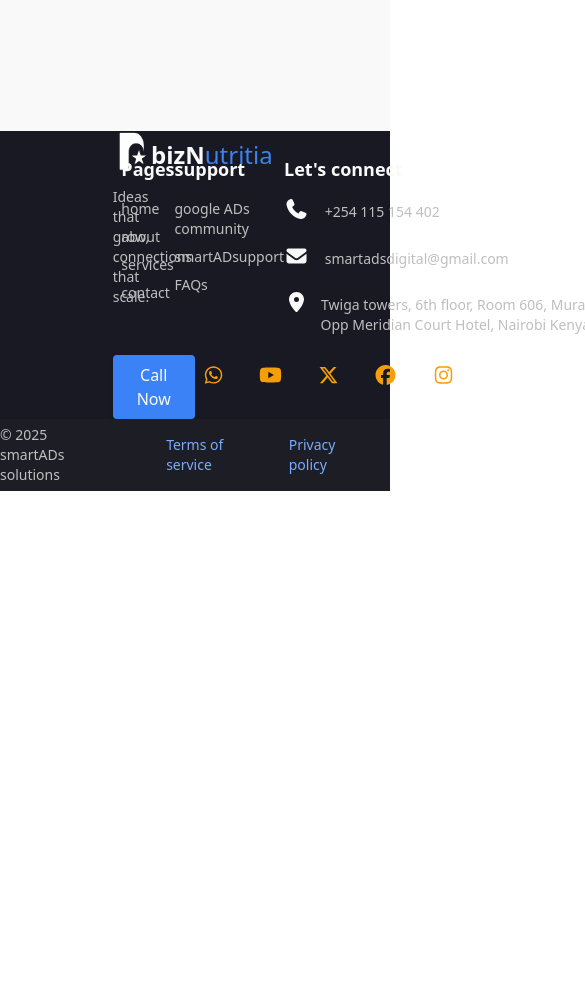
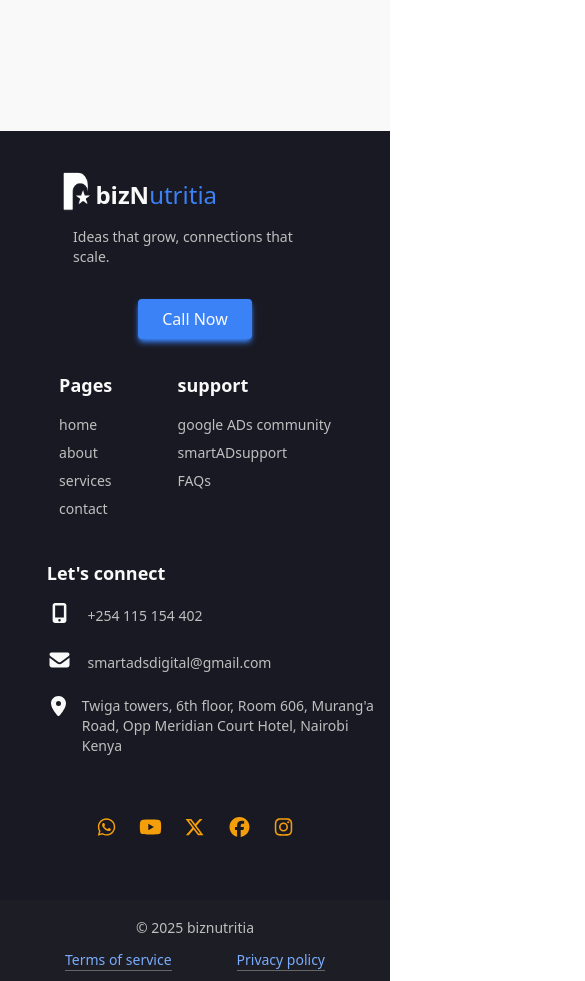
Before and after one commit to SmartMinds1/Portfolio, a React (Vite) app: page /contact in a window 390 px wide. Shown: the part 3100-4081 px from the top of the page, 585 px wide, since content can reach past the window. Before the commit the page ends 3591 px from the top, so only its background shows below. Built offline with nearby package versions, Linux system fonts and the light colour scheme.

Commit message:
Created a responsive footer

```diff
--- a/src/components/BusinessCard.jsx
+++ b/src/components/BusinessCard.jsx
@@ -4,7 +4,7 @@
   return (
     <div className="flex flex-col md:flex-row gap-10 justify-center items-center py-20">
       {/* Front Side */}
-      <div className="w-[350px] h-[200px] bg-white rounded-2xl shadow-lg p-6 flex flex-col justify-between">
+      <div className="w-[350px] h-[200px] bg-[aliceblue] rounded-2xl shadow-lg p-6 flex flex-col justify-between">
         {/* Logo + Brand Name */}
         <div>
           <div className="w-fit">
--- a/src/components/Footer.jsx
+++ b/src/components/Footer.jsx
@@ -2,25 +2,27 @@
 import { Link } from "react-router-dom";
 import Socials from "./Socials";
 import { FontAwesomeIcon } from "@fortawesome/react-fontawesome";
-import { faEnvelope, faLocationDot, faLocationPin, faMailBulk, faMapLocation, faMapLocationDot, faMessage, faPhone, faPhoneAlt } from "@fortawesome/free-solid-svg-icons";
+import { faEnvelope, faLocationDot, faMobileAlt} from "@fortawesome/free-solid-svg-icons";
 
 const Footer = ()=> {
     return(
        <div className="w-full h-90 bg-primary flex flex-col items-center justify-between">
-        <div className="flex flex-row items-center justify-evenly w-full h-4/5">
+        <div className="flex-row-center flex-wrap justify-center lg:justify-evenly w-full h-fit pb-12 pt-8 bg-primary">
             {/* logo div */}
-            <div className="w-1/4 h-full flex flex-col items-start justify-center pl-26">
-                <div className="w-40 flex flex-row items-end justify-center">
-                  <div className="w-10 h-10 bg-[url('/bigStarWhite.png')] bg-contain bg-no-repeat bg-center rotate-270"></div>
-                  <p className="text-background text-2xl font-extrabold">bizN<span className="text-accent text-2xl font-light">utritia</span></p>
+            <div className=" w-full lg:w-70 h-fit flex-row-center lg:flex-col-start flex-wrap lg:justify-start justify-evenly gap-2 p-2">
+                <div className="mb-6 sm:mb-0">
+                    <div className="w-40 flex flex-row items-end justify-center">
+                       <div className="w-10 h-10 bg-[url('/bigStarWhite.png')] bg-contain bg-no-repeat bg-center rotate-270"></div>
+                       <p className="text-background text-2xl font-extrabold">bizN<span className="text-accent text-2xl font-light">utritia</span></p>
+                    </div>
+                    <p className="w-[90%] text-md text-bg-dark text-sm mt-4 pl-4">Ideas that grow, connections that scale.</p>
                 </div>
-                <p className="w-full text-md text-bg-dark text-sm mt-4">Ideas that grow, connections that scale.</p>
-                <button className="btn-primary text-background bg-accent">Call Now</button>
+                <button className="btn-primary text-background bg-accent mt-0 lg:mt-12 blue-shadow">Call Now</button>
             </div>
 
            {/* links div */}
-            <div className="w-2/3 h-full flex flex-col justify-evenly">
-                <div className="w-full h-fit m-auto flex flex-row items-start justify-between pt-6">
+            <div className="w-full lg:w-2/3 h-fit flex flex-col justify-evenly">
+                <div className="w-[95%] sm:w-[100%] h-fit m-auto flex-row-start flex-wrap justify-evenly gap-4 pt-6">
                     <div  className="footerList">
                         <p className="font-bold text-lg">Pages</p>
                         <ul className="text-bg-dark flex flex-col justify-between gap-2 footerLink">
@@ -40,29 +42,33 @@
                         </ul>
                     </div>
 
-                    <div  className="footerList">
+                    <div  className="footerList sm:pt-0 sm:pl-0 pl-[10%] pt-6">
                         <p className="font-bold text-lg">Let's connect</p>
-                        <ul className="footerList gap-6 w-100 text-bg-dark footerLink">
-                            <li><FontAwesomeIcon icon={faPhone} className="text-xl text-background mr-3" /> +254 115 154 402  </li>
+                        <ul className="footerList gap-6 w-fit sm:w-100 text-bg-dark footerLink">
+                            <li><FontAwesomeIcon icon={faMobileAlt} className="text-xl text-background mr-3" /> +254 115 154 402  </li>
                             <li><FontAwesomeIcon icon={faEnvelope} className="text-xl text-background mr-3" /> smartadsdigital@gmail.com  </li>
-                            <li><FontAwesomeIcon icon={faLocationDot} className="text-xl text-background mr-3" />Twiga towers, 6th floor, Room 606, Murang'a Road, <br /> &nbsp;&nbsp;&nbsp;&nbsp;&nbsp;&nbsp;&nbsp;&nbsp;&nbsp; Opp Meridian Court Hotel, Nairobi Kenya  </li>
+                            <li className="flex-row-start pl-1 gap-1"><FontAwesomeIcon icon={faLocationDot} className="text-xl text-background mr-3" /> <span> Twiga towers, 6th floor, Room 606, Murang'a Road, Opp Meridian Court Hotel, Nairobi Kenya </span> </li>
                         </ul>
                     </div>
 
                 </div>
-
+                <br />
                 {/* Socials div */}
-                <div className="w-full h-1/3  flex items-center justify-start pl-[18%]">
+                <div className="w-full h-fit flex items-center justify-center sm:justify-start md:pl-[4%] lg:pl-0 mt-6">
                     <Socials/>
                 </div>
             </div>
         </div>
 
         {/* footer copyright */}
-        <div className="flex flex-row items-center justify-end gap-[15vw] pr-4 w-full h-1/5 bg-[#1d1d25] text-bg-dark text-sm">
-            <p>&copy; 2025 smartADs solutions</p>
-            <p className="text-[#7aacfd]">Terms of service</p>
-            <p className="text-[#7aacfd] mr-8">Privacy policy</p>
+         <div className="flex-row-center flex-wrap w-full h-fit pt-4 pb-4 gap-2 sm:gap-0 text-bg-dark bg-[#1d1d25] text-sm">
+            <div className="w-full sm:w-[55%] sm:h-full h-1/2 flex-row-center justify-center sm:justify-end">
+                <p>&copy; 2025 biznutritia</p>
+            </div>
+            <div className="w-full sm:w-[45%] h-1/2 sm:h-full flex-row-center justify-evenly">
+                <p className="text-[#7aacfd] border-b-1 border-text-muted">Terms of service</p>
+                <p className="text-[#7aacfd] border-b-1 border-text-muted">Privacy policy</p>
+            </div>
         </div>
        </div>
     )
--- a/src/components/Header.jsx
+++ b/src/components/Header.jsx
@@ -36,7 +36,7 @@
                 </ul>
             </div>
 
-            <button className="hidden sm:block text-background bg-soft-alert m-0 rounded-3xl w-20 md:w-28 h-10 btnHover translate-y-3">Call Now</button>
+            <button className="hidden sm:block text-background bg-soft-alert m-0 rounded-3xl w-20 md:w-28 h-10 btnHover translate-y-3 soft-shadow">Call Now</button>
 
             {/* Mobile menu button */}
             <div className="mobile-menu-button sm:hidden">
@@ -53,7 +53,7 @@
                     <li> <Link to="/" className="w-full"> <FontAwesomeIcon icon={faHouse} className="mobileNavIcon"/> home <FontAwesomeIcon icon={faAngleRight} className="navAngleIcon"/> </Link> </li>
                     <li> <Link to="/about" className="w-full"> <FontAwesomeIcon icon={faUser} className="mobileNavIcon"/> about <FontAwesomeIcon icon={faAngleRight} className="navAngleIcon"/> </Link></li>
                     <li> <Link to="/services" className="w-full"> <FontAwesomeIcon icon={faGears} className="mobileNavIcon"/> services <FontAwesomeIcon icon={faAngleRight} className="navAngleIcon"/> </Link></li>
-                    <li> <Link to="/projects" className="w-full"> <FontAwesomeIcon icon={faBriefcase} className="mobileNavIcon"/> projects <FontAwesomeIcon icon={faAngleRight} className="navAngleIcon"/> </Link></li>
+                    <li> <Link to="/case-studies" className="w-full"> <FontAwesomeIcon icon={faBriefcase} className="mobileNavIcon"/>case-studies <FontAwesomeIcon icon={faAngleRight} className="navAngleIcon"/> </Link></li>
                     <li> <Link to="/contact" className="w-full"> <FontAwesomeIcon icon={faEnvelope} className="mobileNavIcon"/> contact <FontAwesomeIcon icon={faAngleRight} className="navAngleIcon"/> </Link></li>
                     <li> <Link to="/pricing" className="w-full"> <FontAwesomeIcon icon={faTags} className="mobileNavIcon"/> pricing <FontAwesomeIcon icon={faAngleRight} className="navAngleIcon"/> </Link></li>
                 </ul>
--- a/src/components/Socials.jsx
+++ b/src/components/Socials.jsx
@@ -11,7 +11,7 @@
 const Socials = ()=>{
     return(
         <div className="socialNav">
-            <div className="w-80 h-12 flex flex-row justify-evenly items-center list-none">
+            <div className="sm:w-80 w-60 h-12 flex-row-center justify-evenly list-none">
                 <li>  <FontAwesomeIcon icon={faWhatsapp}  className="myIcons list-none"/> </li>
                 <li>  <FontAwesomeIcon icon={faYoutube}   className="myIcons"/> </li>
                 <li>  <FontAwesomeIcon icon={faXTwitter}  className="myIcons"/> </li>
--- a/src/components/WhiteHeader.jsx
+++ b/src/components/WhiteHeader.jsx
@@ -36,7 +36,7 @@
                 </ul>
             </div>
 
-            <button className="hidden sm:block text-background bg-soft-alert m-0 rounded-3xl w-20 md:w-28 h-10 btnHover translate-y-3 shadow-2xl">Call Now</button>
+            <button className="hidden sm:block text-background bg-soft-alert m-0 rounded-3xl w-20 md:w-28 h-10 btnHover translate-y-3 soft-shadow">Call Now</button>
 
             {/* Mobile menu button */}
             <div className="mobile-menu-button sm:hidden">
@@ -53,7 +53,7 @@
                     <li> <Link to="/" className="w-full"> <FontAwesomeIcon icon={faHouse} className="mobileNavIcon"/> home <FontAwesomeIcon icon={faAngleRight} className="navAngleIcon"/> </Link> </li>
                     <li> <Link to="/about" className="w-full"> <FontAwesomeIcon icon={faUser} className="mobileNavIcon"/> about <FontAwesomeIcon icon={faAngleRight} className="navAngleIcon"/> </Link></li>
                     <li> <Link to="/services" className="w-full"> <FontAwesomeIcon icon={faGears} className="mobileNavIcon"/> services <FontAwesomeIcon icon={faAngleRight} className="navAngleIcon"/> </Link></li>
-                    <li> <Link to="/projects" className="w-full"> <FontAwesomeIcon icon={faBriefcase} className="mobileNavIcon"/> projects <FontAwesomeIcon icon={faAngleRight} className="navAngleIcon"/> </Link></li>
+                    <li> <Link to="/case-studies" className="w-full"> <FontAwesomeIcon icon={faBriefcase} className="mobileNavIcon"/> case-studies <FontAwesomeIcon icon={faAngleRight} className="navAngleIcon"/> </Link></li>
                     <li> <Link to="/contact" className="w-full"> <FontAwesomeIcon icon={faEnvelope} className="mobileNavIcon"/> contact <FontAwesomeIcon icon={faAngleRight} className="navAngleIcon"/> </Link></li>
                     <li> <Link to="/pricing" className="w-full"> <FontAwesomeIcon icon={faTags} className="mobileNavIcon"/> pricing <FontAwesomeIcon icon={faAngleRight} className="navAngleIcon"/> </Link></li>
                 </ul>
--- a/src/index.css
+++ b/src/index.css
@@ -40,6 +40,12 @@
 
 }
 @layer utilities{
+  .blue-shadow{
+    @apply hover:shadow-2xl shadow-accent;
+  }
+  .soft-shadow{
+    @apply hover:shadow-2xl shadow-soft-alert;
+  }
   .flex-row-center{
     @apply flex flex-row items-center;
   }
@@ -73,7 +79,7 @@
 
   /*For all the headings within my project */
     .header{
-      @apply font-bold text-3xl text-primary w-full text-center;
+      @apply font-bold text-3xl text-primary sm:w-full  w-[95%] text-center;
     }
     .headerSpan{
       @apply font-light text-3xl;
--- a/src/pages/CaseStudies.jsx
+++ b/src/pages/CaseStudies.jsx
@@ -33,7 +33,7 @@
           {case_studies.map((project, index) => (
             <div
               key={index}
-              className="bg-white rounded-2xl shadow hover:shadow-xl transition duration-300"
+              className="rounded-2xl bg-background shadow-lg hover:shadow-2xl transition duration-300"
             >
               <div className="overflow-hidden rounded-t-2xl">
                 <img
--- a/src/pages/Pricing.jsx
+++ b/src/pages/Pricing.jsx
@@ -26,7 +26,7 @@
              <br /><br />
 
 
-            <div className="w-[80%] h-fit m-auto flex flex-row items-center justify-evenly gap-4">
+            <div className="w-[80%] h-fit m-auto flex-row-center flex-wrap justify-evenly gap-4">
                 <PricingCard packageName="Basic" packagePrice="200" packageDes="Kickstart your online presence with essential tools" cta="Get started">
                     {basicPlan.map((basic)=>(
                         <ul className=" h-fit text-sm">
```
Also changed, not shown: src/pages/Home.jsx (+3 -5 lines).
